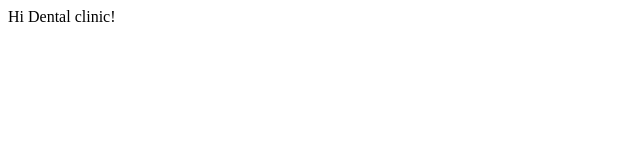
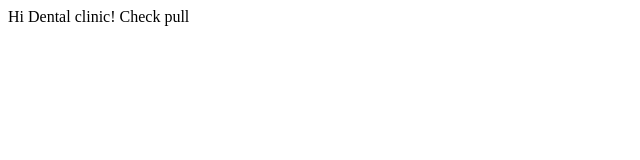
Before and after one commit to Leonid-spec/Praxis-project-AIT-Front, a React (Vite) app: page / in a window 1280 px wide. Shown: the top 160 px of the page, without its empty margins (0-640 px from the left). Built offline with nearby package versions, Linux system fonts and the light colour scheme.

Commit message:
check pull request

```diff
--- a/src/App.tsx
+++ b/src/App.tsx
@@ -3,6 +3,8 @@ function App() {
   return (
     <>
     Hi Dental clinic!
+    Check pull
+
     </>
   )
 }
```
